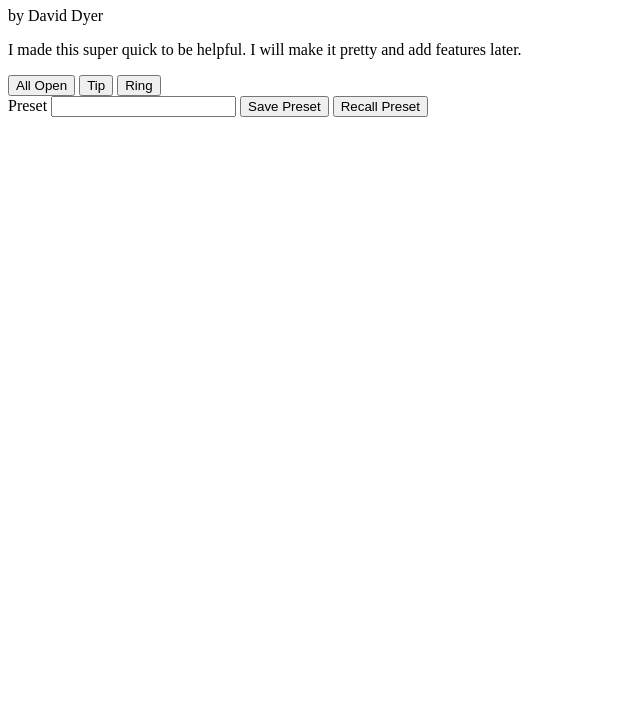
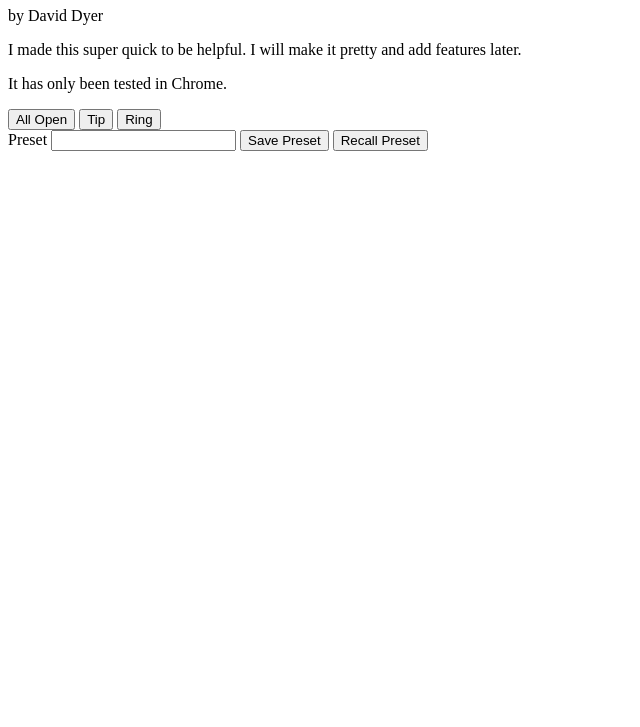
Before and after one commit to davidbdyer/piratemidi-click-web-editor, a plain HTML site: page index.html in a window 1280 px wide. Shown: the part 73-800 px from the top of the page, without its empty margins (0-640 px from the left). Drawn offline with Linux system fonts and the light colour scheme.

Commit message:
chore: Add browser compatibility note to landing page

```diff
--- a/index.html
+++ b/index.html
@@ -15,6 +15,7 @@
         <h1>Pirate Midi CLiCK Editor</h1>
         <p>by David Dyer</p>
         <p>I made this super quick to be helpful. I will make it pretty and add features later.</p>
+        <p>It has only been tested in Chrome.</p>
     </header>
     <main>
         <div>
```
